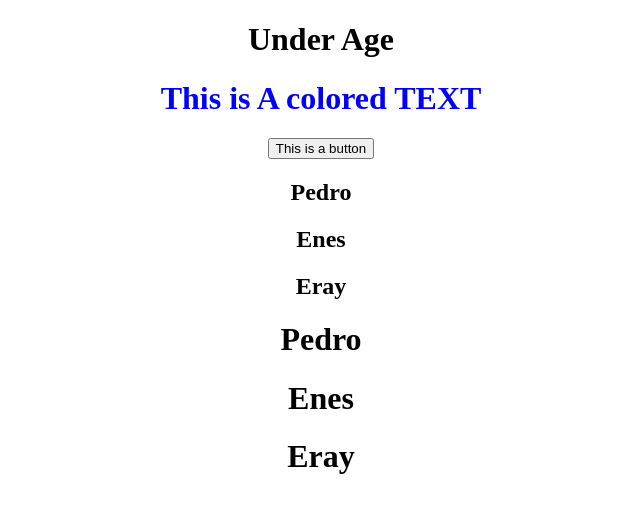
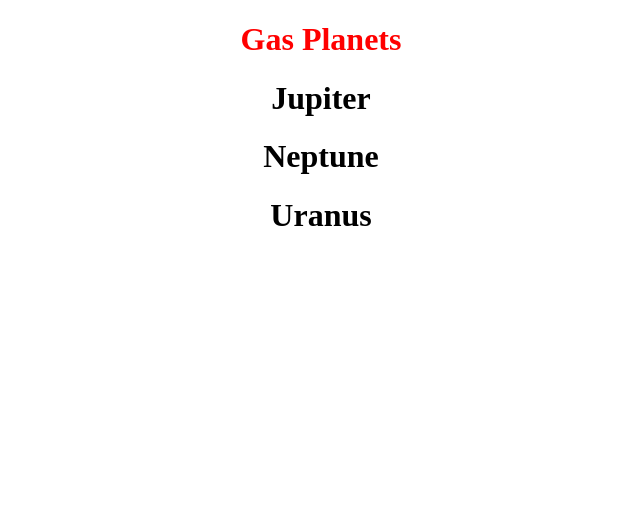
Before and after one commit to enesbytmr/nextjslearningstage, a React (Create React App) app: page / in a window 1280 px wide. Shown: the top 512 px of the page, without its empty margins (319-959 px from the left). Built offline with nearby package versions, Linux system fonts and the light colour scheme.

Commit message:
Used external components, map, array, and ternary operators in code for a small exercise

```diff
--- a/src/App.css
+++ b/src/App.css
@@ -1,7 +1,9 @@
 .App {
   text-align: center;
 }
-
+.red{
+  color: red;
+}
 .App-logo {
   height: 40vmin;
   pointer-events: none;
--- a/src/App.js
+++ b/src/App.js
@@ -1,27 +1,22 @@
+import './App.css';
+import { Planet } from './Planet';
 
-import './App.css';
 
 function App() {
-  const age = 14;
-  const isBlue = true
-  const names = ["Pedro" , "Enes" , "Eray"];
+  const planets =[
+    {name: "Mars", isGasPlanet: false},
+    {name: "Earth", isGasPlanet: false},
+    {name: "Jupiter", isGasPlanet: true},
+    {name: "Venus", isGasPlanet: false},
+    {name: "Neptune", isGasPlanet: true},
+    {name: "Uranus", isGasPlanet: true},
+  ]
   return (
-     <div className='App'>{age>= 18 ? <h1>OverAge</h1> : <h1> Under Age</h1>}
-     <h1 style={{ color: isBlue ? "blue": "red"}}>This is A colored TEXT</h1>
-
-     {isBlue && <button className='App'> This is a button</button>}
-
-     <h2 className='App'>{names[0]}</h2>
-     <h2 className='App'>{names[1]}</h2>
-     <h2 className='App'>{names[2]}</h2>
-
-     {/* cok daha kisa ve kullanisli */}
-
-
-     {names.map((name, key)=>{
-      return <h1 key={key}> {name }</h1>
-
-     })}
+     <div className='App'>
+      <h1 className='red'>Gas Planets</h1>
+      {planets.map((planet, key)=>{
+        return <Planet name={planet.name} isGasPlanet={planet.isGasPlanet}/>
+      })}
 
      </div>
 
--- /dev/null
+++ b/src/Planet.js
@@ -0,0 +1,9 @@
+export const Planet = (props) =>{
+    return (
+        <div>
+            {props.isGasPlanet && <h1>{props.name}</h1>}
+        </div>
+        )
+
+
+}
```
